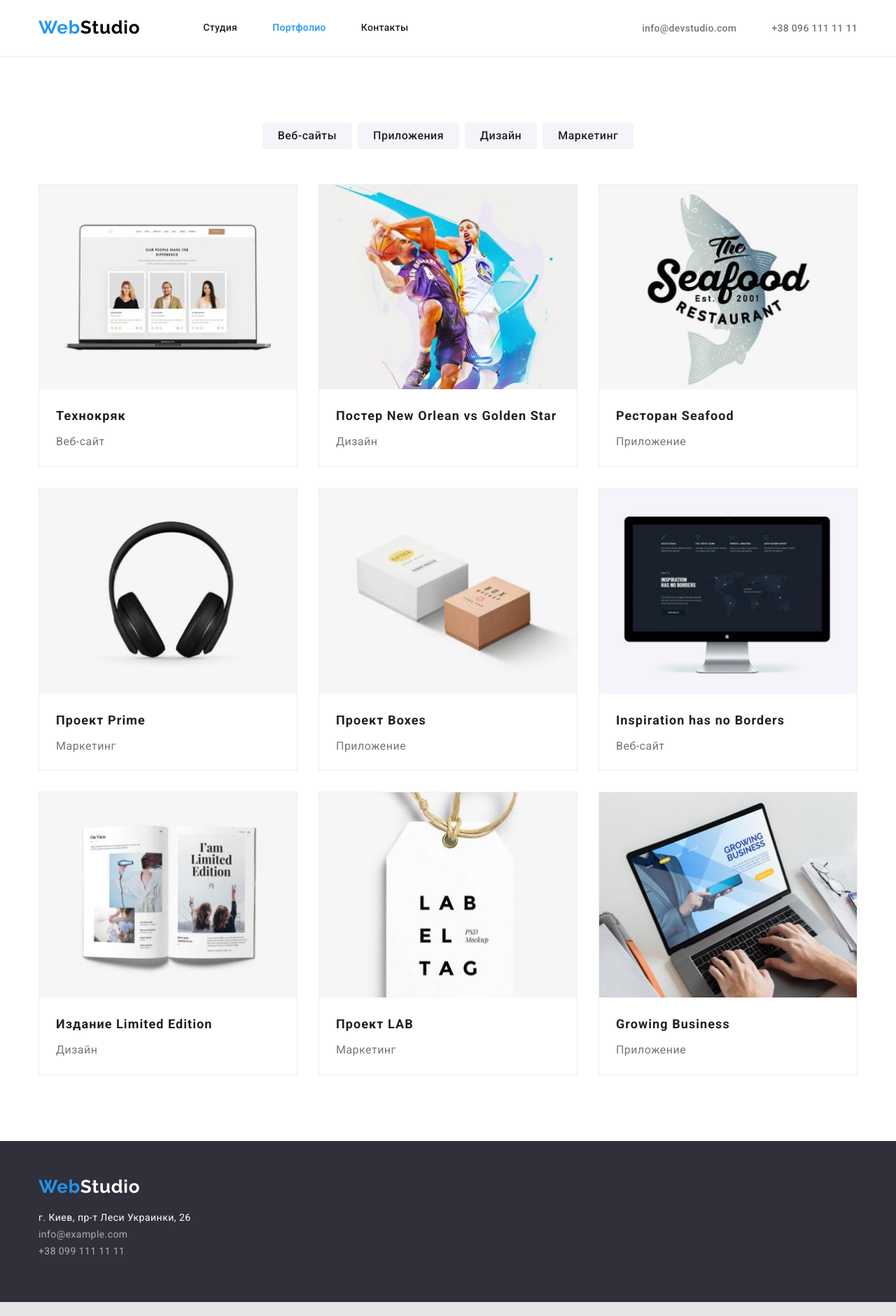
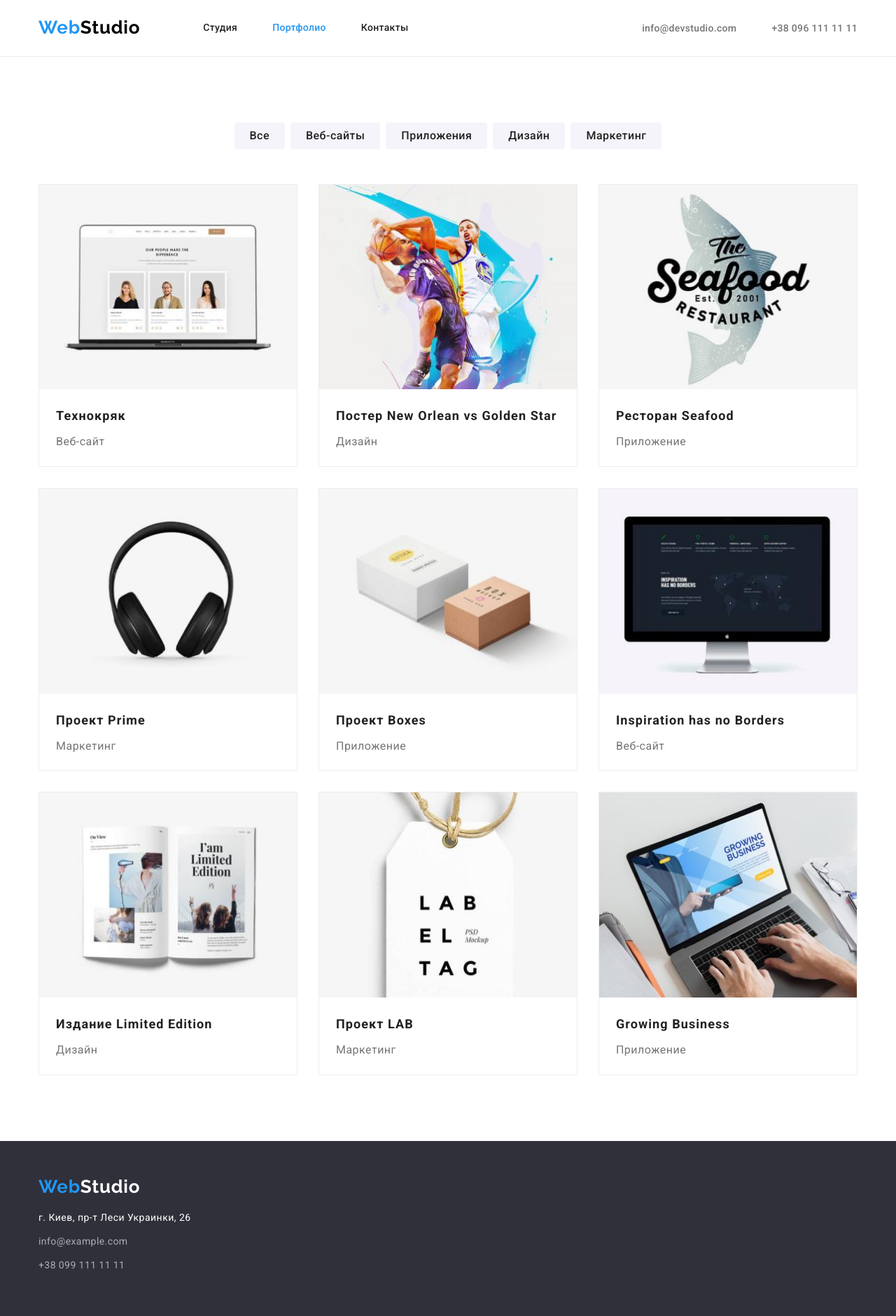
Before and after one commit to JenessGOiT/goit-markup-hw-03, a plain HTML site: page portfolio.html in a window 1280 px wide. Shown: the whole page at 70% size. Drawn offline with nearby package versions, Linux system fonts and the light colour scheme.

Commit message:
update html

```diff
--- a/portfolio.html
+++ b/portfolio.html
@@ -38,6 +38,7 @@
 
                 <h1 class="portfolion-nav-title hidden">Навигация</h1>
                 <ul class="portfolio-nav-list list">
+                    <li><button type="button" class="portfolio-nav-btn">Все</button></li>
                     <li><button type="button" class="portfolio-nav-btn">Веб-сайты</button></li>
                     <li><button type="button" class="portfolio-nav-btn">Приложения</button></li>
                     <li><button type="button" class="portfolio-nav-btn">Дизайн</button></li>
@@ -130,9 +131,9 @@
             <a href="./index.html" lang="en" class="header-logo noline">Web<span class="span-studio-down">Studio</span></a>
             <address class="address">
                 <ul class="address-list list">
-                    <li><a href="https://goo.gl/maps/Qobd9PiEAxH4mzuB8" target="_blank" rel="noopener noreferrer nofollow" class="contacts-down noline">г. Киев, пр-т Леси Украинки, 26</a></li>
-                    <li><a href="mailto:info@example.com" class="contacts-down-mail noline">info@example.com</a></li>
-                    <li><a href="tel:+380991111111" class="contacts-down-tel noline">+38 099 111 11 11</a></li>
+                    <li class="address-list-li"><a href="https://goo.gl/maps/Qobd9PiEAxH4mzuB8" target="_blank" rel="noopener noreferrer nofollow" class="contacts-down noline">г. Киев, пр-т Леси Украинки, 26</a></li>
+                    <li class="address-list-li"><a href="mailto:info@example.com" class="contacts-down-mail noline">info@example.com</a></li>
+                    <li class="address-list-li"><a href="tel:+380991111111" class="contacts-down-tel noline">+38 099 111 11 11</a></li>
                 </ul>
             </address>
         </div>
```
Also changed, not shown: index.html (+3 -3 lines).
